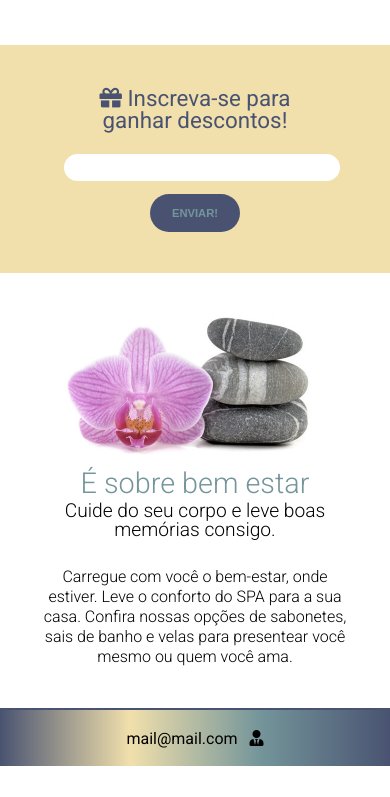
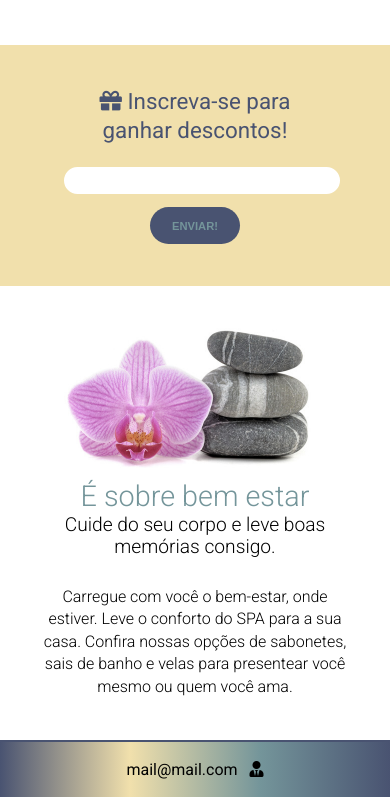
Before and after one commit to maxsueldev/AluraSPA, a plain HTML site: page index.html in a window 390 px wide. Shown: the part 1588-2385 px from the top of the page. Before the commit the page ends 2354 px from the top, so only its background shows below. Drawn offline with nearby package versions, Linux system fonts and the light colour scheme.

Commit message:
mobile first

```diff
--- a/css/style.css
+++ b/css/style.css
@@ -157,6 +157,7 @@ header {
 .cupom h3 {
     color: var(--color1);
     font-weight: 400;
+    line-height: 1.8rem;
 }
 
 form input {
@@ -202,11 +203,12 @@ form button {
 }
 
 .bem-estar .texto-container h4 {
+    line-height: 1.4rem;
     margin: .2rem 0 1.7rem 0;
 }
 
 .bem-estar .texto-container p {
-    line-height: 1.25rem;
+    line-height: 1.4rem;
     font-weight: 300;
 }
 
```
